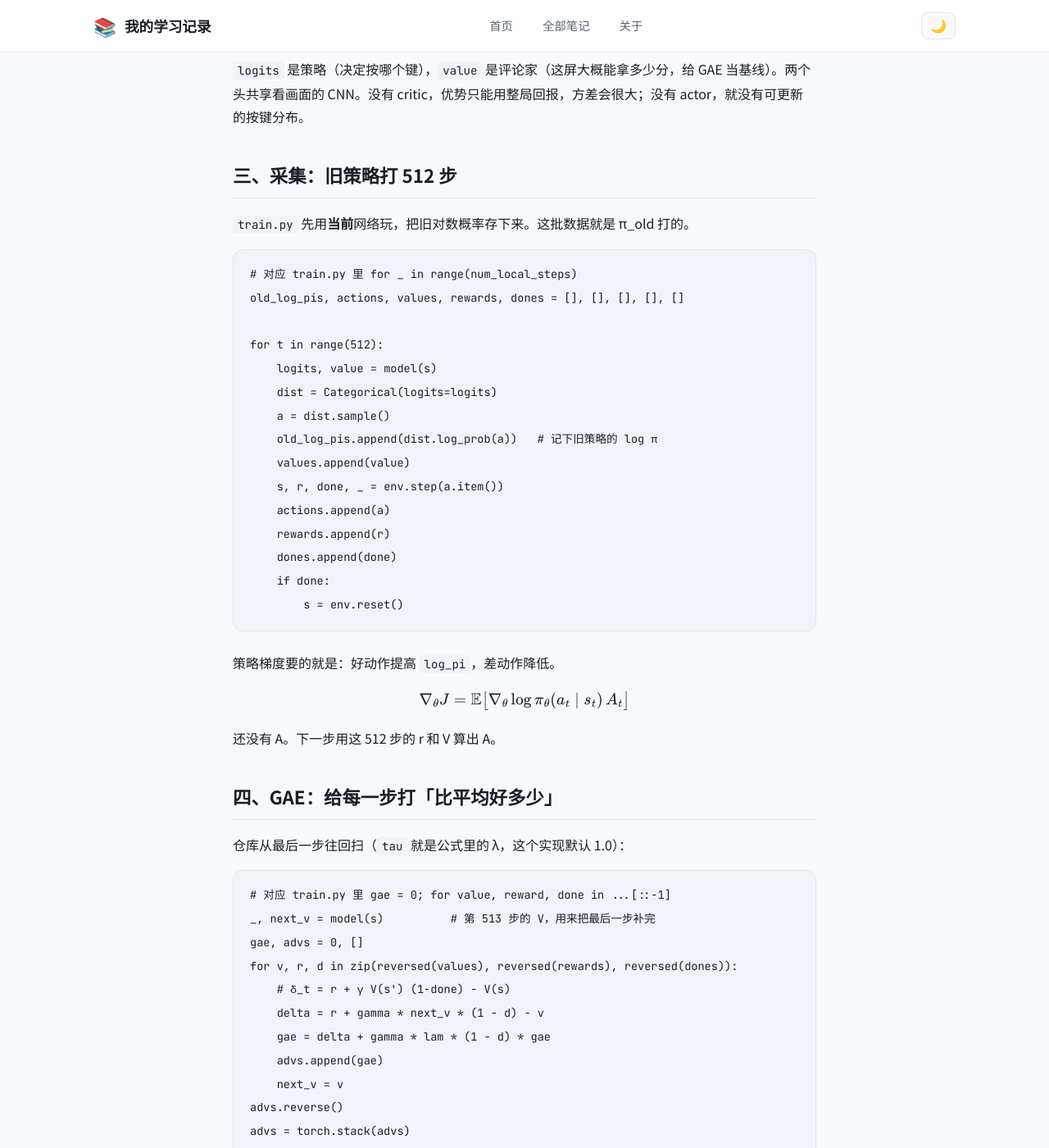
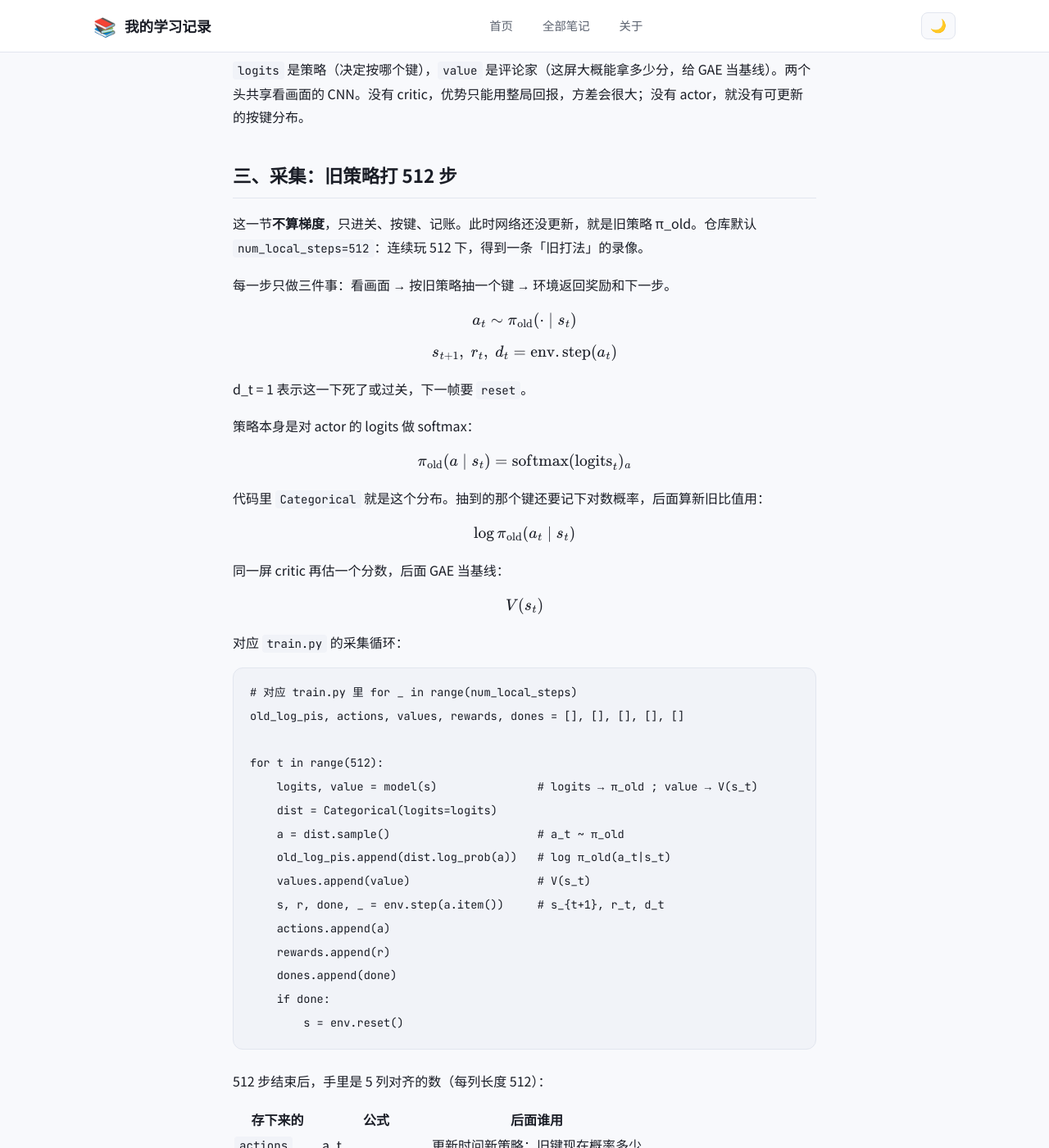
Before and after one commit to SummerXC-66/SummerXC-66.github.io, a Jekyll site: the page built from _posts/2026-08-29-ppo.md, in a window 1280 px wide and 1400 px high, scrolled down 1751 px. Shown: the whole window at 82% size. Built offline with Jekyll 4.4.1, drawn with Linux system fonts in a browser that asks for light colours; formulas are drawn with MathJax 3; some of the changed text lies outside the part shown.

Commit message:
理清 PPO 采集节：只记账、不写梯度，并对照每步公式。
Co-authored-by: Cursor <cursoragent@cursor.com>

````diff
--- a/_posts/2026-08-29-ppo.md
+++ b/_posts/2026-08-29-ppo.md
@@ -66,19 +66,51 @@ log_pi = dist.log_prob(a)         # log π_θ(a|s)，后面算比值要用
 
 ## 三、采集：旧策略打 512 步
 
-`train.py` 先用**当前**网络玩，把旧对数概率存下来。这批数据就是 π_old 打的。
+这一节**不算梯度**，只进关、按键、记账。此时网络还没更新，就是旧策略 π_old。仓库默认 `num_local_steps=512`：连续玩 512 下，得到一条「旧打法」的录像。
+
+每一步只做三件事：看画面 → 按旧策略抽一个键 → 环境返回奖励和下一步。
+
+$$
+a_{t}\sim\pi_{\mathrm{old}}(\cdot\mid s_{t})
+$$
+
+$$
+s_{t+1},\;r_{t},\;d_{t}=\mathrm{env.step}(a_{t})
+$$
+
+d_t = 1 表示这一下死了或过关，下一帧要 `reset`。
+
+策略本身是对 actor 的 logits 做 softmax：
+
+$$
+\pi_{\mathrm{old}}(a\mid s_{t})=\mathrm{softmax}(\mathrm{logits}_{t})_{a}
+$$
+
+代码里 `Categorical` 就是这个分布。抽到的那个键还要记下对数概率，后面算新旧比值用：
+
+$$
+\log\pi_{\mathrm{old}}(a_{t}\mid s_{t})
+$$
+
+同一屏 critic 再估一个分数，后面 GAE 当基线：
+
+$$
+V(s_{t})
+$$
+
+对应 `train.py` 的采集循环：
 
 ```python
 # 对应 train.py 里 for _ in range(num_local_steps)
 old_log_pis, actions, values, rewards, dones = [], [], [], [], []
 
 for t in range(512):
-    logits, value = model(s)
+    logits, value = model(s)               # logits → π_old ; value → V(s_t)
     dist = Categorical(logits=logits)
-    a = dist.sample()
-    old_log_pis.append(dist.log_prob(a))   # 记下旧策略的 log π
-    values.append(value)
-    s, r, done, _ = env.step(a.item())
+    a = dist.sample()                      # a_t ~ π_old
+    old_log_pis.append(dist.log_prob(a))   # log π_old(a_t|s_t)
+    values.append(value)                   # V(s_t)
+    s, r, done, _ = env.step(a.item())     # s_{t+1}, r_t, d_t
     actions.append(a)
     rewards.append(r)
     dones.append(done)
@@ -86,13 +118,19 @@ for t in range(512):
         s = env.reset()
 ```
 
-策略梯度要的就是：好动作提高 `log_pi`，差动作降低。
+512 步结束后，手里是 5 列对齐的数（每列长度 512）：
 
-$$
-\nabla_{\theta}J=\mathbb{E}\big[\nabla_{\theta}\log\pi_{\theta}(a_{t}\mid s_{t})\,A_{t}\big]
-$$
+| 存下来的 | 公式 | 后面谁用 |
+|----------|------|----------|
+| `actions` | a_t | 更新时问新策略：旧键现在概率多少 |
+| `old_log_pis` | log π_old(a_t\|s_t) | 和新 log 相减，得到 ratio |
+| `values` | V(s_t) | 算优势 A、价值标签 |
+| `rewards` | r_t | 算优势 A |
+| `dones` | d_t | 死亡处截断，不把下一局的分接过来 |
 
-还没有 A。下一步用这 512 步的 r 和 V 算出 A。
+这里还没有优势 A，也还没有 clip。采集只负责把 π_old 的轨迹记全；A 在第四节用 r 和 V 往回算，梯度在第五节才出现。
+
+为什么必须是「旧」策略：这 512 步是当前网络打出来的。一更新，网络就变成 π_new，这批录像的概率对不上，所以要把当时的 `log_prob` 冻住（`.detach()`），当 π_old。
 
 ## 四、GAE：给每一步打「比平均好多少」
 
````
